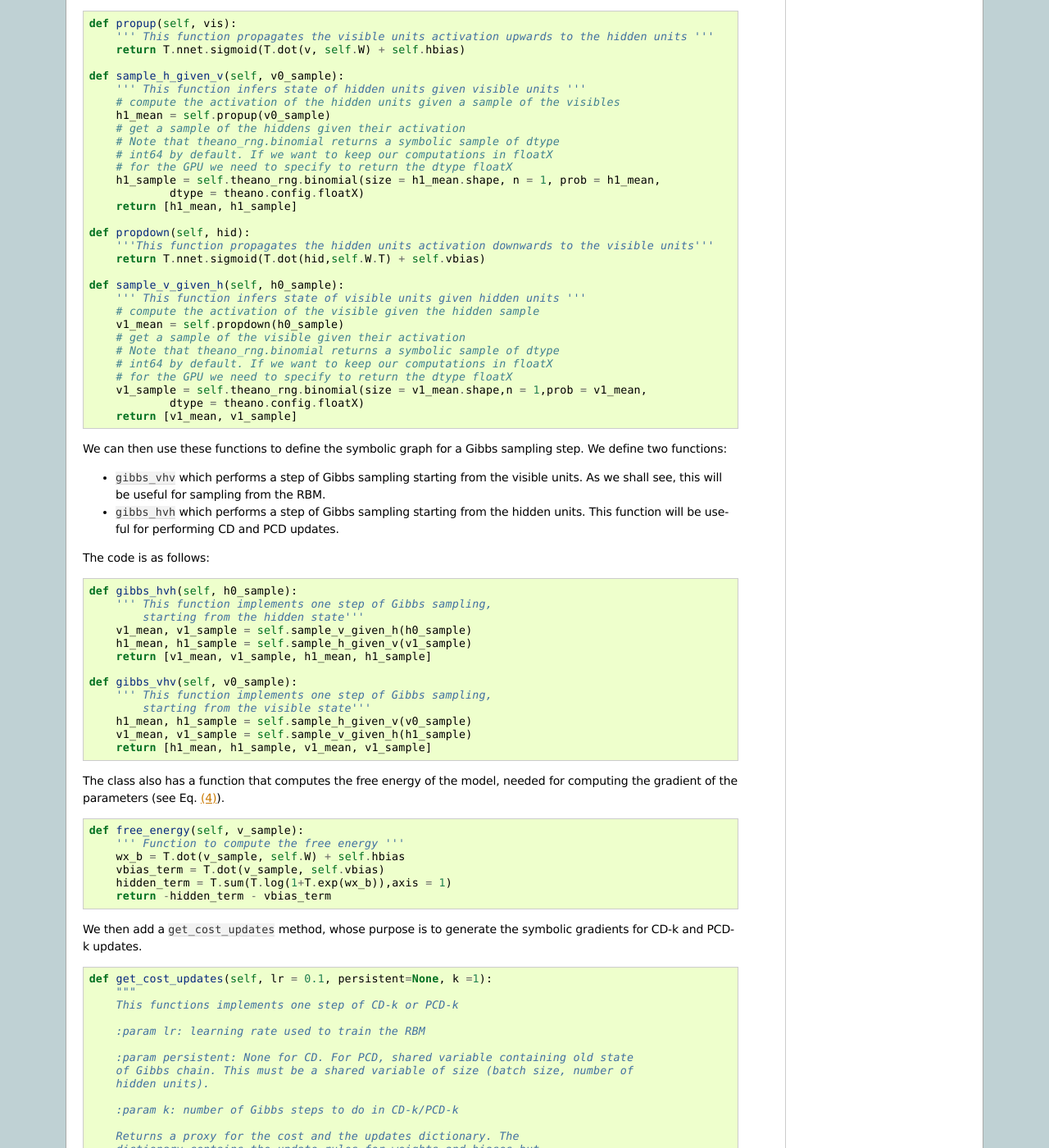
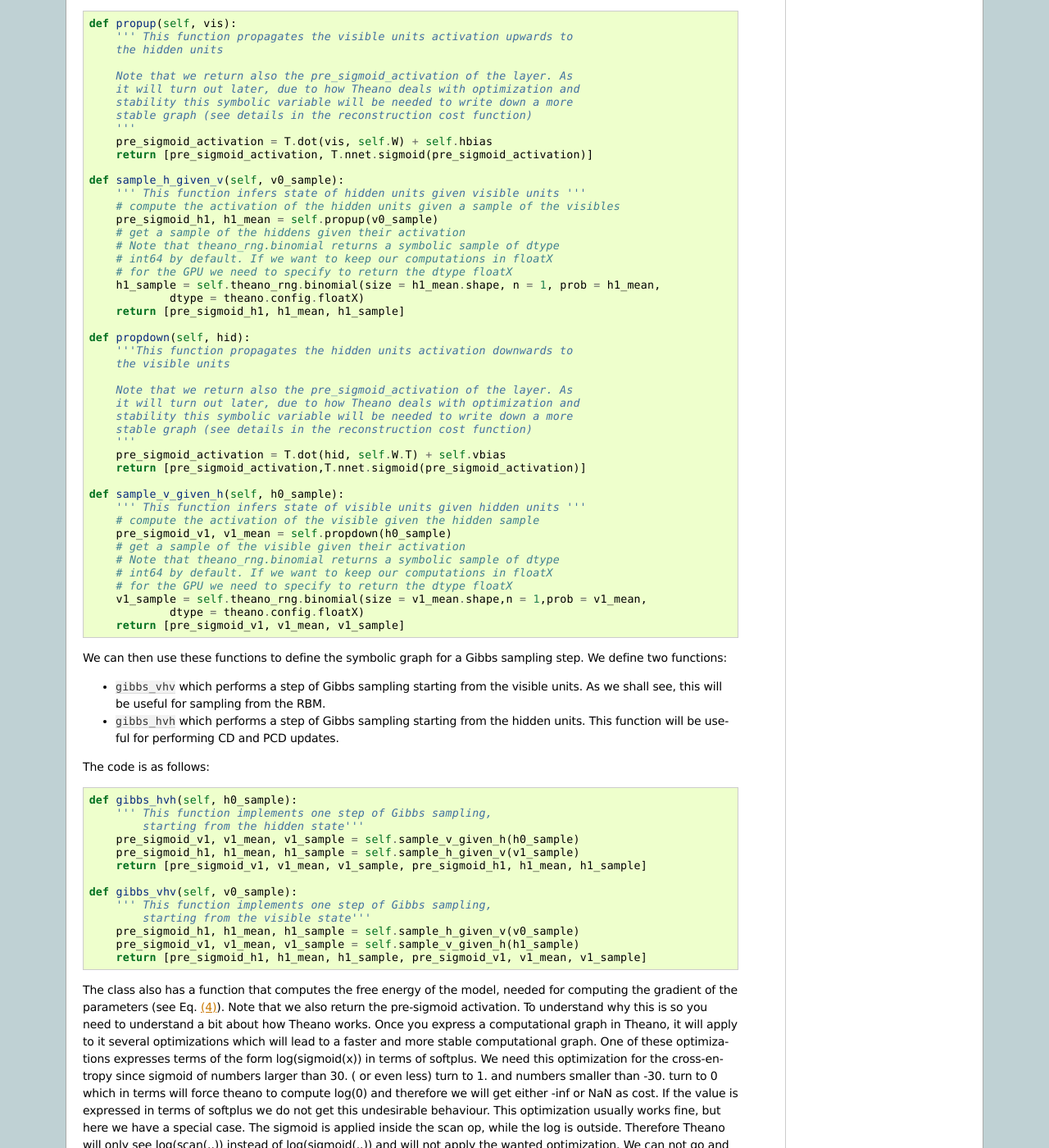
Before and after one commit to lisa-lab/DeepLearningTutorials, a Sphinx documentation site: the page built from doc/rbm.txt, in a window 1280 px wide and 1400 px high, scrolled down 5363 px. Shown: the whole window at 82% size. Built offline with Sphinx 7.4.7, drawn with Linux system fonts in a browser that asks for light colours; formulas are drawn with MathJax 3; some of the changed text lies outside the part shown.

Commit message:
updated rbm.txt

```diff
--- a/doc/rbm.txt
+++ b/doc/rbm.txt
@@ -397,36 +397,52 @@ with Eqs. :eq:`rbm_propup` - :eq:`rbm_propdown`. The code is as follows:
 .. code-block:: python
 
     def propup(self, vis):
-        ''' This function propagates the visible units activation upwards to the hidden units '''
-        return T.nnet.sigmoid(T.dot(v, self.W) + self.hbias)
+        ''' This function propagates the visible units activation upwards to
+        the hidden units
+
+        Note that we return also the pre_sigmoid_activation of the layer. As
+        it will turn out later, due to how Theano deals with optimization and
+        stability this symbolic variable will be needed to write down a more
+        stable graph (see details in the reconstruction cost function)
+        '''
+        pre_sigmoid_activation = T.dot(vis, self.W) + self.hbias
+        return [pre_sigmoid_activation, T.nnet.sigmoid(pre_sigmoid_activation)]
 
     def sample_h_given_v(self, v0_sample):
         ''' This function infers state of hidden units given visible units '''
         # compute the activation of the hidden units given a sample of the visibles
-        h1_mean = self.propup(v0_sample)
+        pre_sigmoid_h1, h1_mean = self.propup(v0_sample)
         # get a sample of the hiddens given their activation
         # Note that theano_rng.binomial returns a symbolic sample of dtype
         # int64 by default. If we want to keep our computations in floatX
         # for the GPU we need to specify to return the dtype floatX
         h1_sample = self.theano_rng.binomial(size = h1_mean.shape, n = 1, prob = h1_mean,
                 dtype = theano.config.floatX)
-        return [h1_mean, h1_sample]
+        return [pre_sigmoid_h1, h1_mean, h1_sample]
 
     def propdown(self, hid):
-        '''This function propagates the hidden units activation downwards to the visible units'''
-        return T.nnet.sigmoid(T.dot(hid,self.W.T) + self.vbias)
+        '''This function propagates the hidden units activation downwards to
+        the visible units
+
+        Note that we return also the pre_sigmoid_activation of the layer. As
+        it will turn out later, due to how Theano deals with optimization and
+        stability this symbolic variable will be needed to write down a more
+        stable graph (see details in the reconstruction cost function)
+        '''
+        pre_sigmoid_activation = T.dot(hid, self.W.T) + self.vbias
+        return [pre_sigmoid_activation,T.nnet.sigmoid(pre_sigmoid_activation)]
 
     def sample_v_given_h(self, h0_sample):
         ''' This function infers state of visible units given hidden units '''
         # compute the activation of the visible given the hidden sample
-        v1_mean = self.propdown(h0_sample)
+        pre_sigmoid_v1, v1_mean = self.propdown(h0_sample)
         # get a sample of the visible given their activation
         # Note that theano_rng.binomial returns a symbolic sample of dtype
         # int64 by default. If we want to keep our computations in floatX
         # for the GPU we need to specify to return the dtype floatX
         v1_sample = self.theano_rng.binomial(size = v1_mean.shape,n = 1,prob = v1_mean,
                 dtype = theano.config.floatX)
-        return [v1_mean, v1_sample]
+        return [pre_sigmoid_v1, v1_mean, v1_sample]
 
 We can then use these functions to define the symbolic graph for a Gibbs
 sampling step. We define two functions:
@@ -445,18 +461,42 @@ The code is as follows:
     def gibbs_hvh(self, h0_sample):
         ''' This function implements one step of Gibbs sampling,
             starting from the hidden state'''
-        v1_mean, v1_sample = self.sample_v_given_h(h0_sample)
-        h1_mean, h1_sample = self.sample_h_given_v(v1_sample)
-        return [v1_mean, v1_sample, h1_mean, h1_sample]
+        pre_sigmoid_v1, v1_mean, v1_sample = self.sample_v_given_h(h0_sample)
+        pre_sigmoid_h1, h1_mean, h1_sample = self.sample_h_given_v(v1_sample)
+        return [pre_sigmoid_v1, v1_mean, v1_sample, pre_sigmoid_h1, h1_mean, h1_sample]
 
     def gibbs_vhv(self, v0_sample):
         ''' This function implements one step of Gibbs sampling,
             starting from the visible state'''
-        h1_mean, h1_sample = self.sample_h_given_v(v0_sample)
-        v1_mean, v1_sample = self.sample_v_given_h(h1_sample)
-        return [h1_mean, h1_sample, v1_mean, v1_sample]
+        pre_sigmoid_h1, h1_mean, h1_sample = self.sample_h_given_v(v0_sample)
+        pre_sigmoid_v1, v1_mean, v1_sample = self.sample_v_given_h(h1_sample)
+        return [pre_sigmoid_h1, h1_mean, h1_sample, pre_sigmoid_v1, v1_mean, v1_sample]
 
-The class also has a function that computes the free energy of the model, needed for computing the gradient of the parameters  (see Eq. :eq:`free_energy_grad`).
+
+The class also has a function that computes the free energy of the model,
+needed for computing the gradient of the parameters
+(see Eq. :eq:`free_energy_grad`). Note that we also return the pre-sigmoid
+activation. To understand why this is so you need to understand a bit about how
+Theano works. Once you express a computational graph in Theano, it
+will apply to it several optimizations which will lead to a faster
+and more stable computational graph. One of these optimizations
+expresses terms of the form log(sigmoid(x)) in terms of softplus.
+We need this optimization for the cross-entropy since sigmoid of
+numbers larger than 30. ( or even less) turn to 1. and numbers
+smaller than  -30. turn to 0 which in terms will force theano
+to compute log(0) and therefore we will get either -inf or NaN
+as cost. If the value is expressed in terms of softplus we do
+not get this undesirable behaviour. This optimization usually works
+fine, but here we have a special case. The sigmoid is applied inside
+the scan op, while the log is outside. Therefore Theano will only
+see log(scan(..)) instead of log(sigmoid(..)) and will not apply
+the wanted optimization. We can not go and replace the sigmoid
+in scan with something else also, because this only needs to be
+done on the last step. Therefore the easiest and more efficient way
+is to get also the pre-sigmoid activation as an output of scan,
+and apply bot the log and sigmoid outside scan such that Theano
+can catch and optimize the expression.
+
 
 .. code-block:: python
 
@@ -493,7 +533,7 @@ gradients for CD-k and PCD-k updates.
         """
 
         # compute positive phase
-        ph_mean, ph_sample = self.sample_h_given_v(self.input)
+        pre_sigmoid_ph, ph_mean, ph_sample = self.sample_h_given_v(self.input)
 
         # decide how to initialize persistent chain:
         # for CD, we use the newly generate hidden sample
@@ -522,12 +562,12 @@ op provided by Theano, therefore we urge the reader to look it up by following t
         # Read Theano tutorial on scan for more information :
         # http://deeplearning.net/software/theano/library/scan.html
         # the scan will return the entire Gibbs chain
-        [nv_means, nv_samples, nh_means, nh_samples], updates = \
+        [pre_sigmoid_nvs, nv_means, nv_samples, pre_sigmoid_nhs, nh_means, nh_samples], updates = \
             theano.scan(self.gibbs_hvh,
                     # the None are place holders, saying that
                     # chain_start is the initial state corresponding to the
-                    # 4th output
-                    outputs_info = [None,None,None,chain_start],
+                    # 6th output
+                    outputs_info = [None, None, None,None,None,chain_start],
                     n_steps = k)
 
 
@@ -569,7 +609,7 @@ containing the state of the Gibbs chain.
             cost = self.get_pseudo_likelihood_cost(updates)
         else:
             # reconstruction cross-entropy is a better proxy for CD
-            cost = self.get_reconstruction_cost(updates, nv_means[-1])
+            cost = self.get_reconstruction_cost(updates, pre_sigmoid_nvs[-1])
 
         return cost, updates
 
@@ -777,9 +817,10 @@ samples at every 1000 steps.
     plot_every = 1000
     # define one step of Gibbs sampling (mf = mean-field)
     # define a function that does `plot_every` steps before returning the sample for plotting
-    [hid_mfs, hid_samples, vis_mfs, vis_samples], updates =  \
-            theano.scan(rbm.gibbs_vhv,
-                    outputs_info = [None,None,None,persistent_vis_chain], n_steps = plot_every)
+    [presig_hids, hid_mfs, hid_samples, presig_vis, vis_mfs, vis_samples], updates =  \
+                        theano.scan(rbm.gibbs_vhv,
+                                outputs_info = [None, None,None,None,None,persistent_vis_chain],
+                                n_steps = plot_every)
 
     # add to updates the shared variable that takes care of our persistent
     # chain :
```
